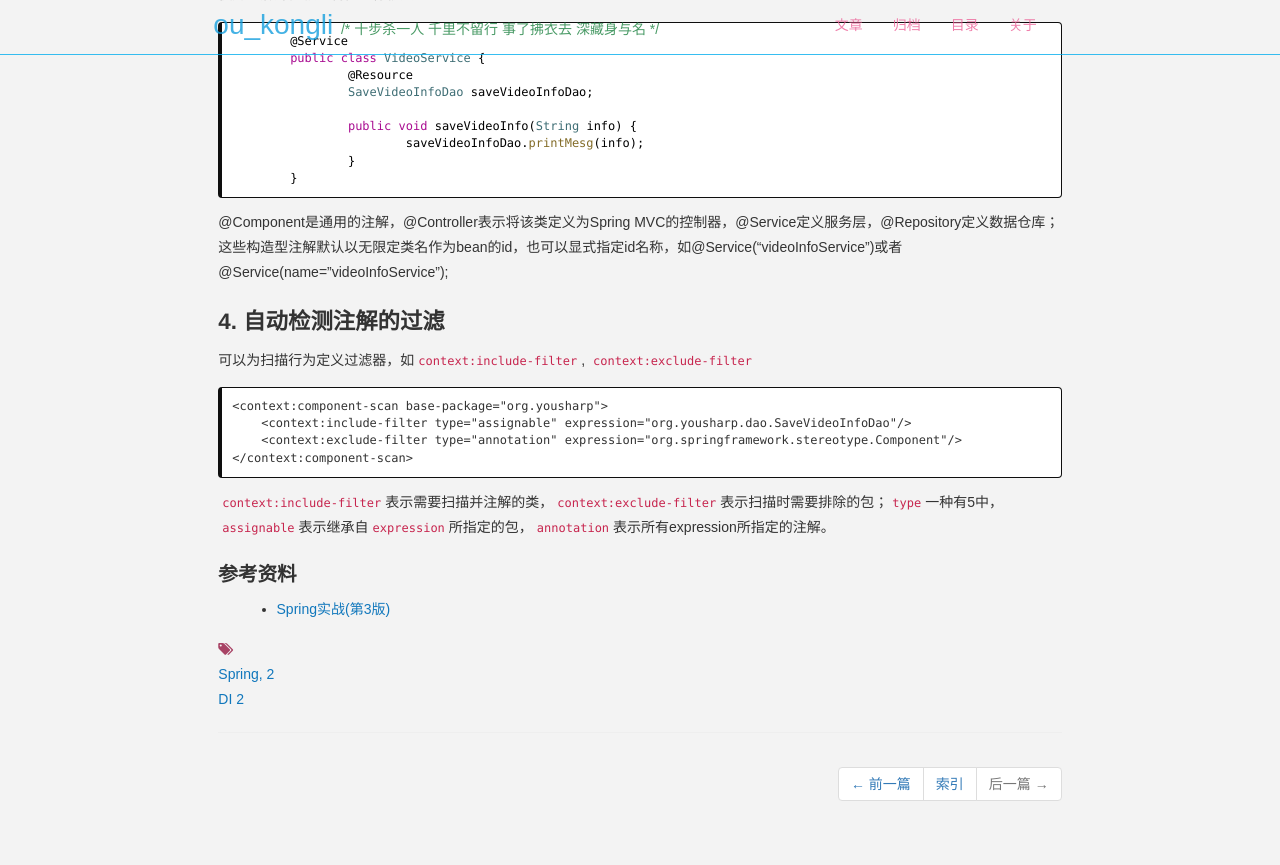
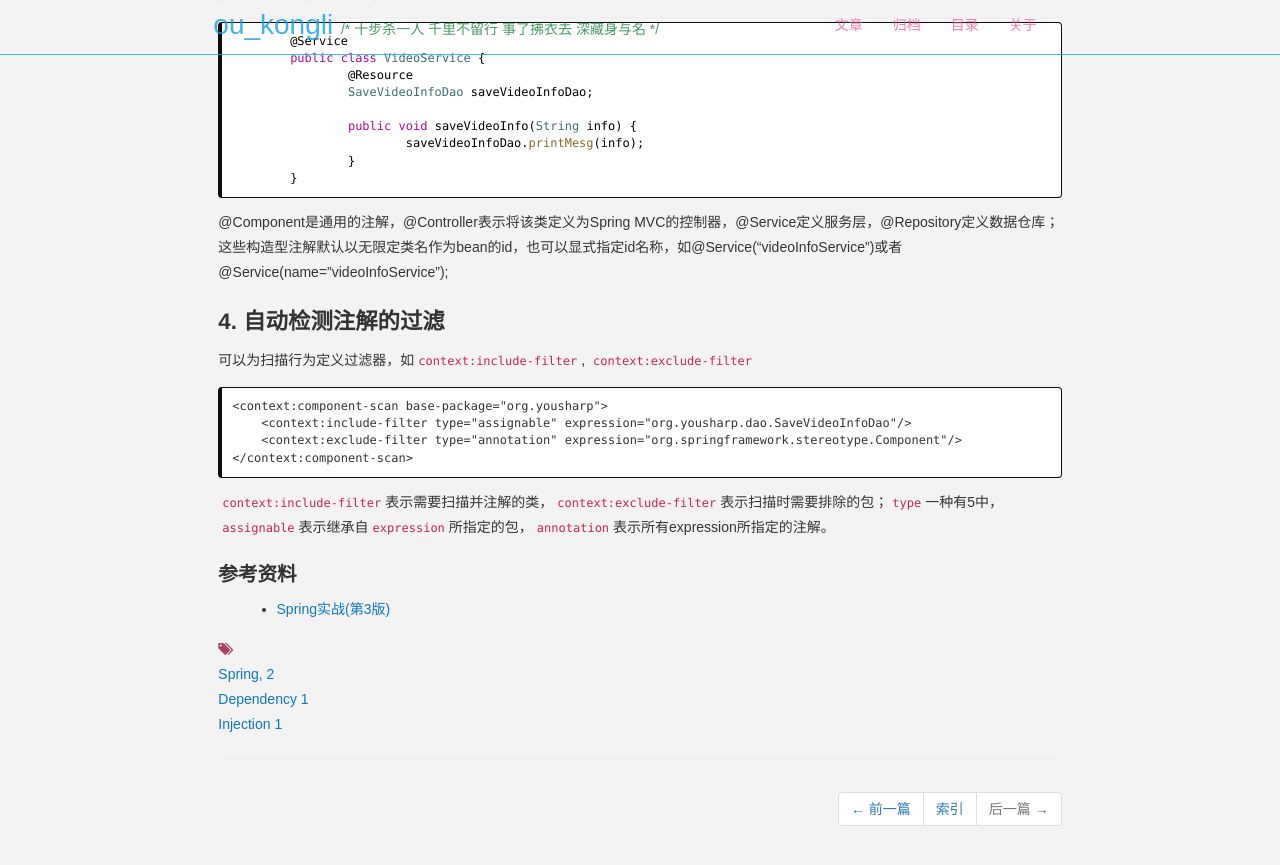
Before and after one commit to ouyangkongli/ouyangkongli.github.io, a Jekyll site: the page built from _posts/2015-05-10-spring-di-annotation.md, in a window 1280 px wide and 900 px high, scrolled down 1353 px. Shown: the top 865 px of the window. Built offline with Jekyll 4.4.1, drawn with Linux system fonts in a browser that asks for light colours; nearby versions of some CDN libraries; comment, search, counter and statistics services are not loaded.

Commit message:
fix error message

```diff
--- a/_posts/2015-05-10-spring-di-annotation.md
+++ b/_posts/2015-05-10-spring-di-annotation.md
@@ -2,7 +2,7 @@
 layout: post
 title: "Spring依赖注入之注解注入"
 description: Spring依赖注入的三种方式之一：通过注解实现注入
-tags: Spring, DI
+tags: Spring, Dependency Injection
 comments: true
 categories: Spring
 ---
```
